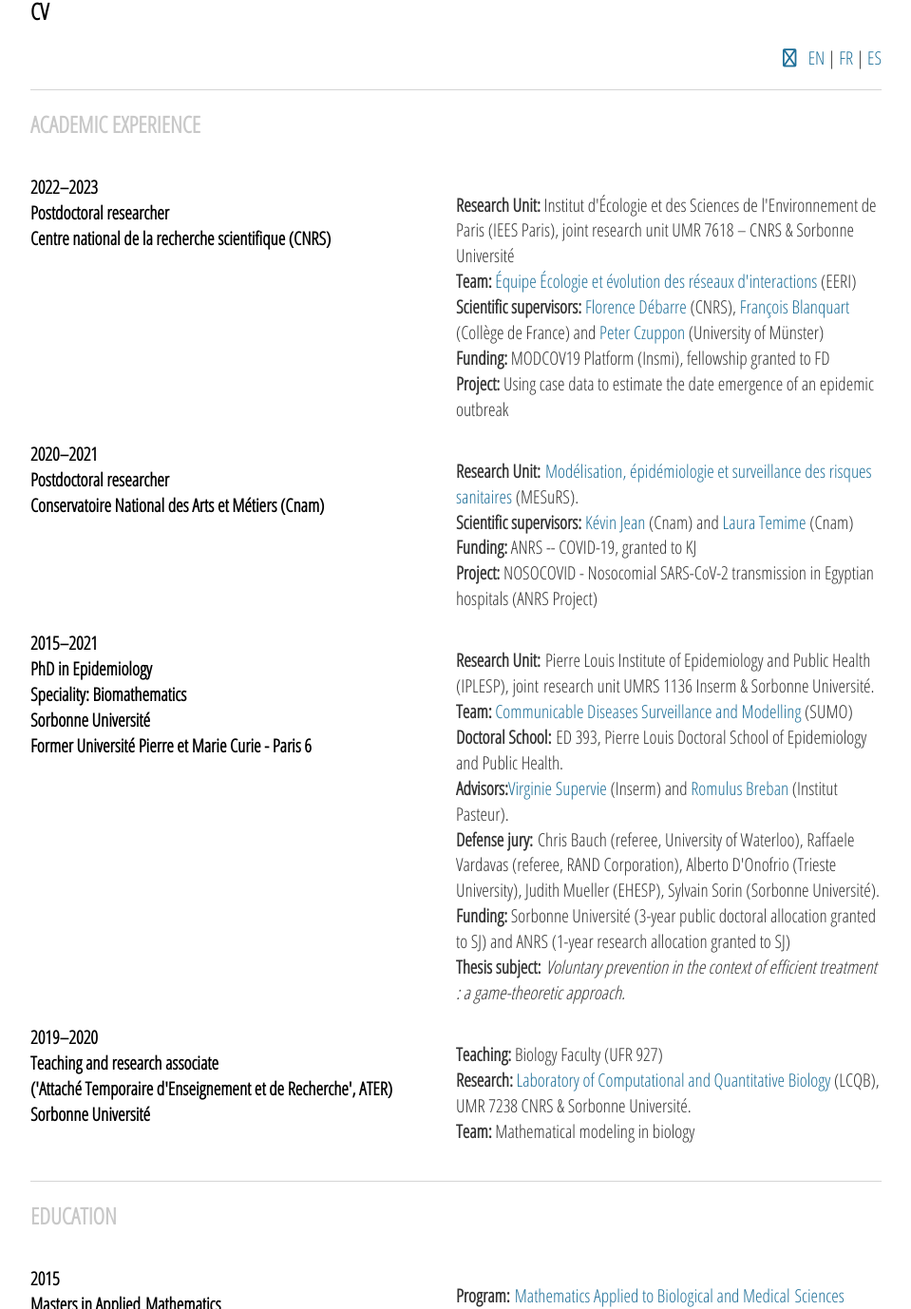
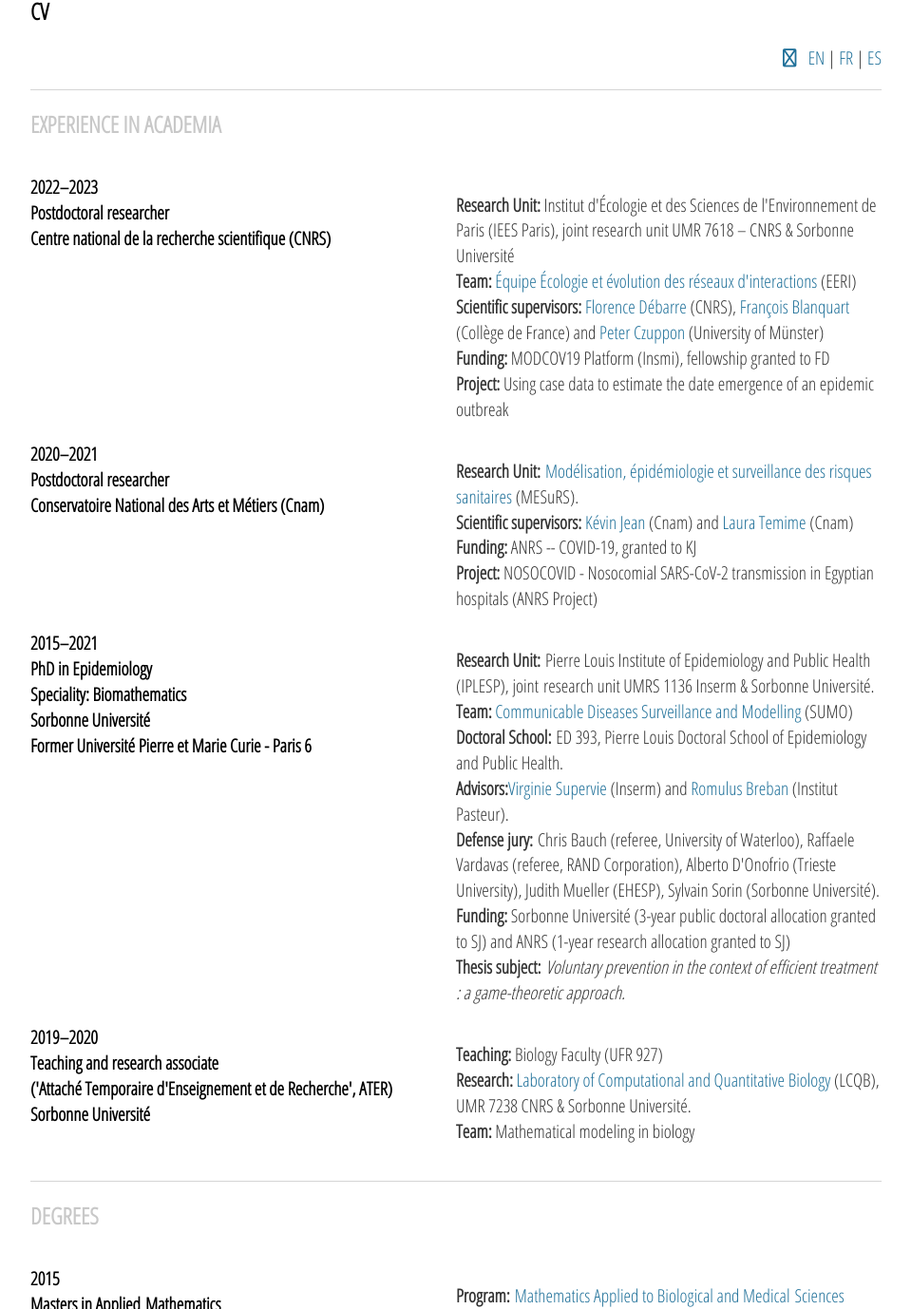
Before and after one commit to sjijon/sjijon.github.io, a Jekyll site: the page built from cv.html, in a window 1280 px wide. Shown: the part 121-1499 px from the top of the page at 95% size, without its empty margins (160-1119 px from the left). Built offline with Jekyll 4.4.1, drawn with Linux system fonts in a browser that asks for light colours; nearby versions of some CDN libraries.

Commit message:
fix subtitles

```diff
--- a/cv.html
+++ b/cv.html
@@ -13,7 +13,7 @@ title: CV
 	</p>
 
 	<p style="border-bottom: 1px solid #d5d5d5;"></p>
-	<h5>ACADEMIC EXPERIENCE</h5>
+	<h5>EXPERIENCE IN ACADEMIA</h5>
 
 	<div class="row">
 		<div class="column">
@@ -120,7 +120,7 @@ title: CV
 	</div>
 
 	<p style="border-bottom: 1px solid #d5d5d5;"></p>
-	<h5>EDUCATION</h5>
+	<h5>DEGREES</h5>
 
 	<div class="row">
 		<div class="column">
```
